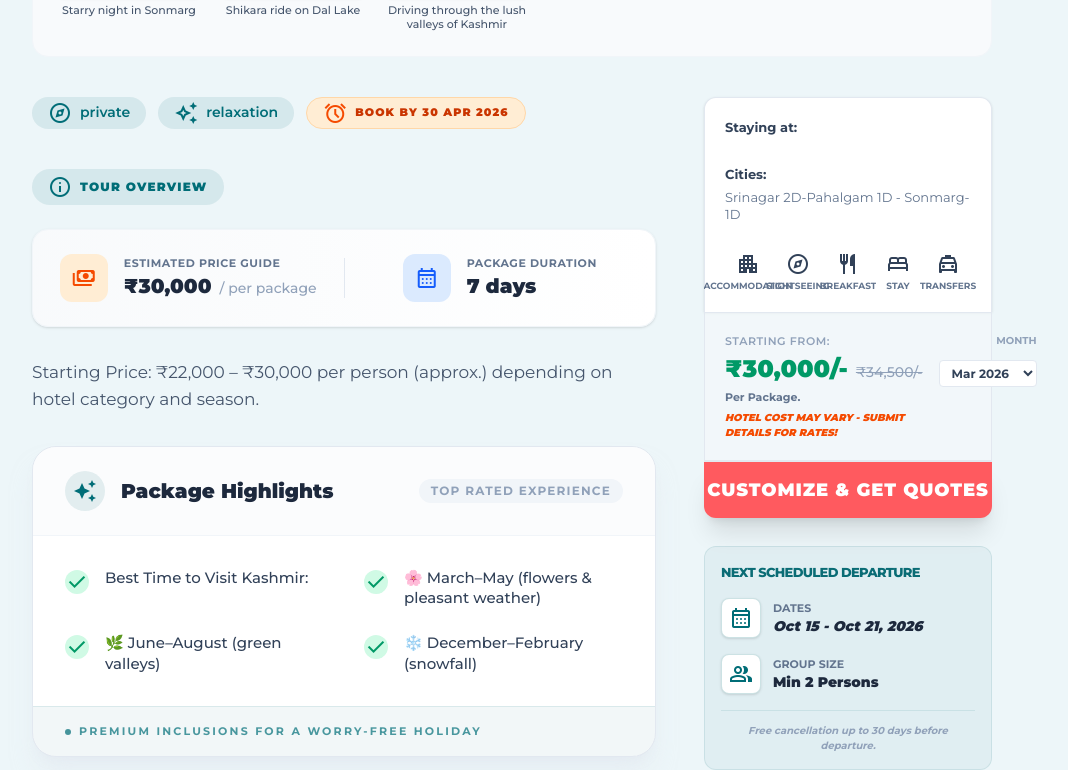
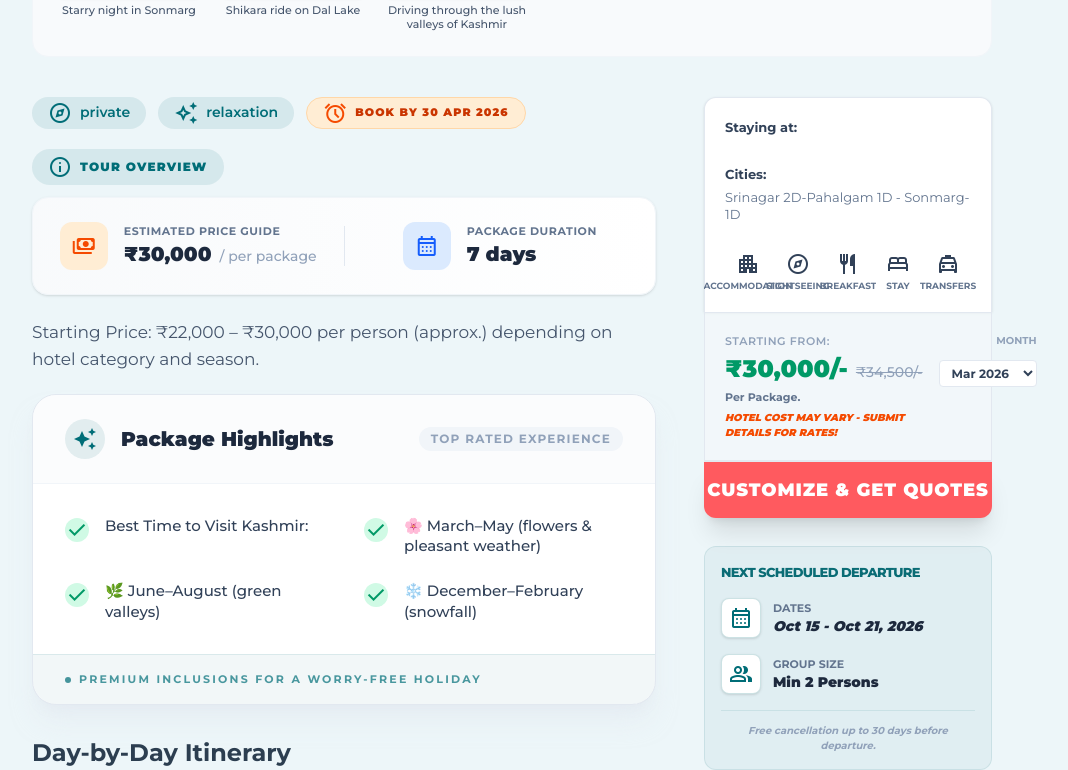
Before and after one commit to rammimankotia-prog/Beautiful-India, a React (Vite) app: page /tour/1 in a window 1280 px wide. Shown: the part 937-1707 px from the top of the page, without its empty margins (128-1196 px from the left). Built offline with nearby package versions, Linux system fonts and the light colour scheme.

Commit message:
UI: reduce vertical spacing between tags and tour overview for a tighter layout

```diff
--- a/src/pages/TourDetailView.jsx
+++ b/src/pages/TourDetailView.jsx
@@ -605,9 +605,9 @@ const TourDetailView = () => {
               {/* Content Section */}
               <div className="grid grid-cols-1 lg:grid-cols-3 gap-8 md:gap-12 mt-4">
                 {/* Main Content (Left Column) */}
-                <div className="lg:col-span-2 flex flex-col gap-8">
+                <div className="lg:col-span-2 flex flex-col gap-4">
                   {/* Tags */}
-                  <div className="flex gap-2 min-[400px]:gap-3 flex-wrap mb-2">
+                  <div className="flex gap-2 min-[400px]:gap-3 flex-wrap mb-1">
                     <div className="flex h-8 items-center justify-center gap-x-2 rounded-full bg-primary/10 px-4">
                       <span className="material-symbols-outlined text-primary text-sm">explore</span>
                       <p className="text-primary text-sm font-semibold leading-normal">{tour.nature || 'Adventure'}</p>
@@ -625,10 +625,10 @@ const TourDetailView = () => {
                   </div>
                   {/* Description */}
                   {/* ── Overview & Highlights ── */}
-                  <div id="overview" className="flex flex-col gap-8">
+                  <div id="overview" className="flex flex-col gap-5">
                     {/* Overview */}
                     <div className="relative">
-                      <div className="flex items-center gap-3 mb-4 md:mb-6">
+                      <div className="flex items-center gap-3 mb-2 md:mb-3">
                         <span className="inline-flex items-center gap-2 bg-primary/10 text-primary px-4 py-1.5 rounded-full text-xs font-black uppercase tracking-widest">
                           <span className="material-symbols-outlined text-[14px]">info</span>
                           Tour Overview
@@ -636,7 +636,7 @@ const TourDetailView = () => {
                       </div>
 
                       {/* Price Guide Card */}
-                      <div className="mb-8 p-6 rounded-2xl bg-gradient-to-r from-slate-50 to-white dark:from-slate-900 dark:to-slate-800 border border-slate-100 dark:border-slate-800 shadow-sm flex flex-col md:flex-row md:items-center gap-6">
+                      <div className="mb-6 p-6 rounded-2xl bg-gradient-to-r from-slate-50 to-white dark:from-slate-900 dark:to-slate-800 border border-slate-100 dark:border-slate-800 shadow-sm flex flex-col md:flex-row md:items-center gap-6">
                         <div className="flex-1 flex items-center gap-4 md:justify-center">
                           <div className="w-12 h-12 rounded-xl bg-orange-100 dark:bg-orange-900/30 flex items-center justify-center">
                             <span className="material-symbols-outlined text-orange-600 dark:text-orange-400">payments</span>
```
